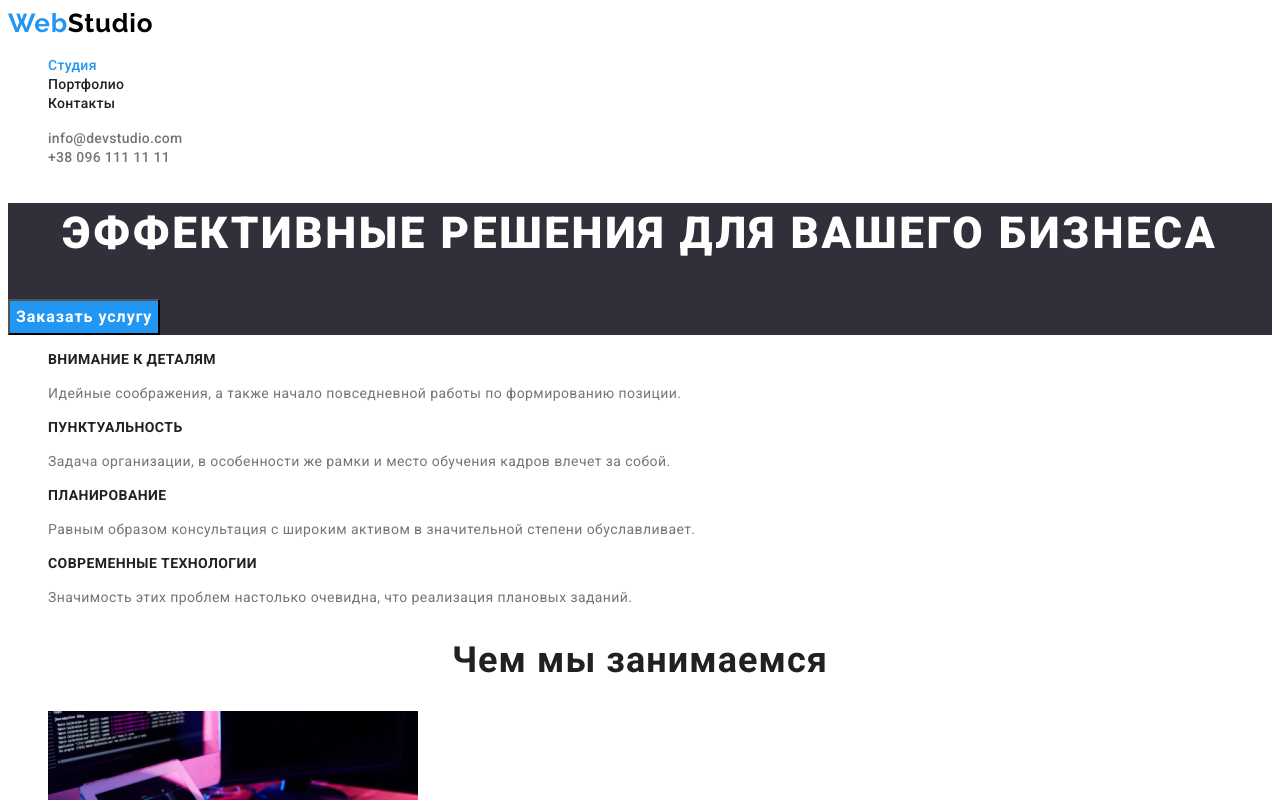
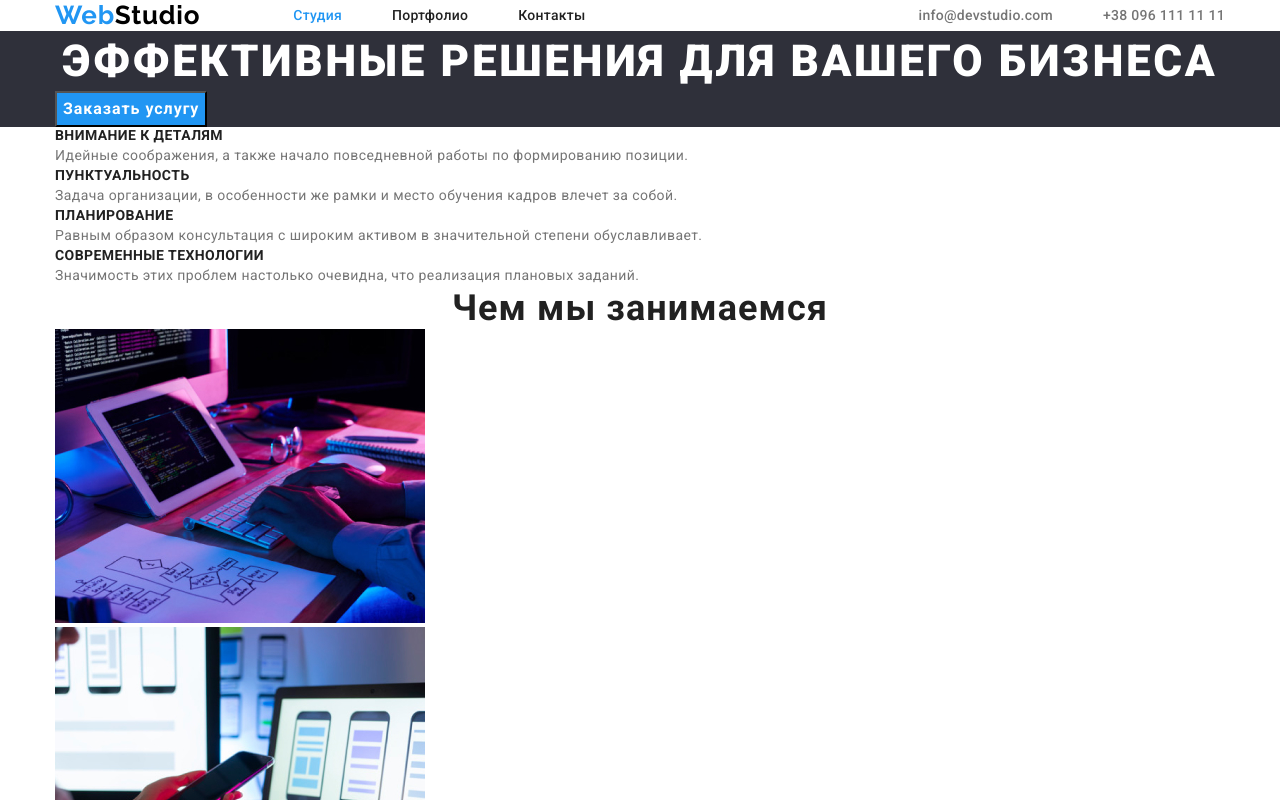
Before and after one commit to Sergey-Naumenko/goit-markup-hw-03, a plain HTML site: page index.html in a window 1280 px wide. Shown: the top 800 px of the page. Drawn offline with nearby package versions, Linux system fonts and the light colour scheme.

Commit message:
add first commit header

```diff
--- a/css/styles.css
+++ b/css/styles.css
@@ -23,6 +23,9 @@ body {
 }
 
 /* reset styles */
+h1,h2,h3,h4,h5,h6,p {
+    margin: 0;
+}
 
 .link {
     text-decoration: none;
@@ -31,13 +34,44 @@ body {
 
 .list {
     list-style: none;
+    padding: 0;
+    margin: 0;
 }
 
 .address {
    font-style: normal;
 }
 
+/* base styles */
+.container {
+width: 1200px;
+padding-left: 15px;
+padding-right: 15px;
+margin-left: auto;
+margin-right: auto;
+}
+
 /* Header */
+
+.header-container {
+    display: flex;
+    align-items: center;
+    justify-content: start;
+}
+
+.header-nav {
+    margin-right: auto;
+}
+
+.header-nav-list {
+    display: flex;
+    gap: 50px;
+}
+
+.contact-list {
+    display: flex;
+    gap: 50px;
+}
 
 .logo {
     font-family: var(--secondary-font);
@@ -46,13 +80,17 @@ body {
     line-height: calc(31 / 26);
     letter-spacing: 0.03em;
     color: var(--logo-black-cl);
+    margin-right: 93px;
 }
 
 .logo-text {
     color: var(--accent-txt-cl);
 }
 
+
 .header-nav-link {
+    padding-top: 32px;
+    padding-bottom: 32px;
     font-weight: 500;
     font-size: 14px;
     line-height: calc(16 / 14);
@@ -71,6 +109,8 @@ body {
 
 .contact-mail-link,
 .contact-phone-link {
+    padding-top: 32px;
+    padding-bottom: 32px;
     font-weight: 500;
     font-size: 14px;
     line-height: calc(16 / 14);
--- a/index.html
+++ b/index.html
@@ -5,6 +5,9 @@
 		<meta http-equiv="X-UA-Compatible" content="IE=edge" />
 		<meta name="viewport" content="width=device-width, initial-scale=1.0" />
 		<title>WebStudio</title>
+		<!-- Normolize start -->
+		<link rel="stylesheet" href="https://cdnjs.cloudflare.com/ajax/libs/modern-normalize/1.1.0/modern-normalize.min.css" integrity="sha512-wpPYUAdjBVSE4KJnH1VR1HeZfpl1ub8YT/NKx4PuQ5NmX2tKuGu6U/JRp5y+Y8XG2tV+wKQpNHVUX03MfMFn9Q==" crossorigin="anonymous" referrerpolicy="no-referrer" />
+		<!-- Normolize end -->
 		<!-- Fonts start -->
 		<link rel="preconnect" href="https://fonts.googleapis.com" />
 		<link rel="preconnect" href="https://fonts.gstatic.com" crossorigin />
@@ -18,9 +21,10 @@
 	<body class="body">
 		<!-- Header-->
 		<header class="header">
-			<nav class="header-nav">
+			<div class="container header-container">
 				<a class="logo link" href="/">
 					<span class="logo-text">Web</span>Studio</a>
+			<nav class="header-nav">
 				<ul class="header-nav-list list">
 					<li class="header-nav-item">
 						<a class="header-nav-link header-nav-link-current link" href="./index.html">Студия</a>
@@ -37,15 +41,19 @@
 					<a class="contact-phone-link link" href="tel:+380961111111">+38 096 111 11 11</a>
 				</li>
 			</ul>
+		</div>
 		</header>
 		<main class="main">
 			<!--Hero-->
 			<section class="section-hero">
+				<div class="container">
 				<h1 class="hero-title">Эффективные решения для вашего бизнеса</h1>
 				<button class="hero-btn" type="button">Заказать услугу</button>
+			</div>
 			</section>
 			<!--Advantage-->
 			<section class="section-advantage">
+				<div class="container">
 				<h2 class="advantage-title" hidden>Advantage</h2>
 				<ul class="advantage-list list">
 					<li class="advantage-item">
@@ -73,9 +81,11 @@
 						</p>
 					</li>
 				</ul>
+			</div>
 			</section>
 			<!--Services-->
 			<section class="section-services">
+				<div class="container">
 				<h2 class="services-title">Чем мы занимаемся</h2>
 				<ul class="services-list list">
 					<li class="services-item">
@@ -88,9 +98,11 @@
 						<img class="services-item-img" src="./images/services/box_3.jpeg" alt="Делаем дизайн" width="370" />
 					</li>
 				</ul>
+			</div>
 			</section>
 			<!--Team-->
 			<section class="section-team">
+				<div class="container">
 				<h2 class="team-title">Наша команда</h2>
 				<ul class="team-list list">
 					<li class="team-item">
@@ -114,10 +126,12 @@
 						<p class="team-item-text" lang="eu">UI Designer</p>
 					</li>
 				</ul>
+			</div>
 			</section>
 		</main>
 		<!--Footer-->
 		<footer class="footer">
+			<div class="container">
 			<a class="logo link" href="/">
 				<span class="logo-text-accent">Web</span>
 				<span class="logo-text-white">Studio</span>
@@ -142,6 +156,7 @@
 					</li>
 				</ul>
 			</address>
+		</div>
 		</footer>
 	</body>
 </html>
```
Also changed, not shown: portfolio.html (+10 -1 lines).
